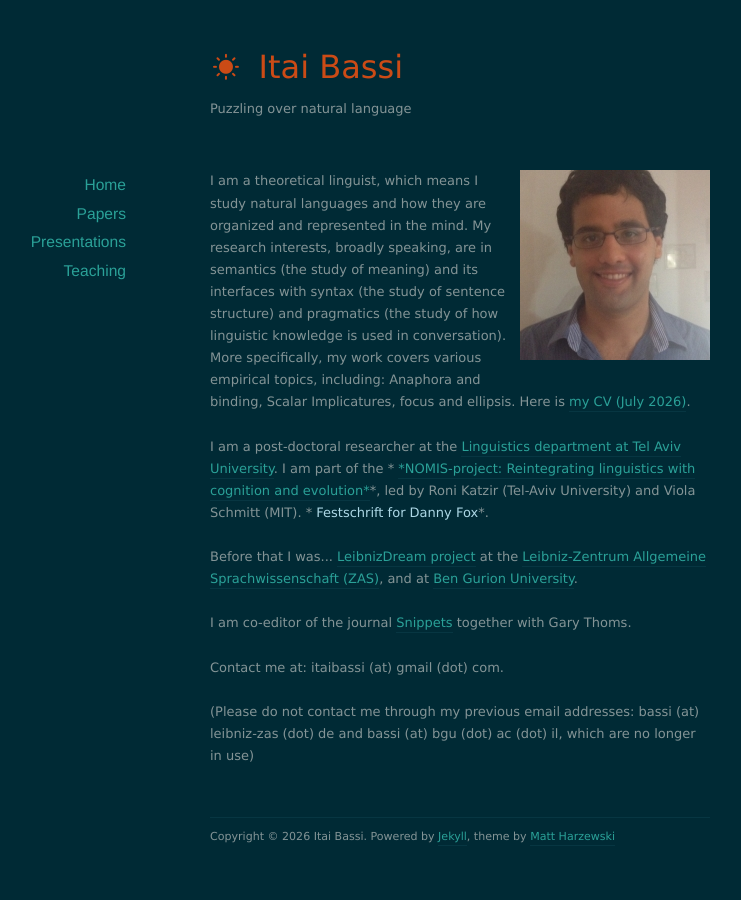
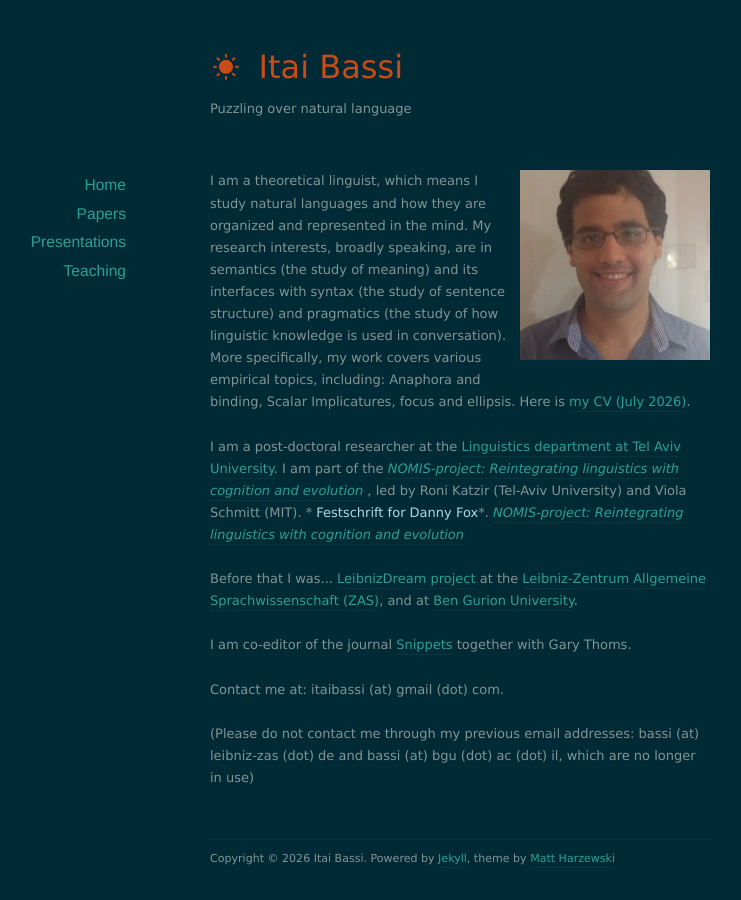
Before and after one commit to itaibassi/itaibassi.github.io, a Jekyll site: the page built from index.html, in a window 1280 px wide. Shown: the whole page, without its empty margins (180-921 px from the left). Built offline with Jekyll 4.4.1, drawn with Linux system fonts in a browser that asks for light colours; nearby versions of some CDN libraries; the list of posts is cut into pages by our own code.

Commit message:
Update index.html

```diff
--- a/index.html
+++ b/index.html
@@ -10,9 +10,13 @@ I am a theoretical linguist, which means I study natural languages and how they
 
 <br><br>
 
- I am  a post-doctoral researcher at the <a href="https://en-humanities.tau.ac.il/linguistics"> Linguistics department at Tel Aviv University</a>. I am part of the *<font color="lightblue"> <a href="https://nomisfoundation.ch/projects/reintegrating-linguistics/">*NOMIS-project: Reintegrating linguistics with cognition and evolution*</font></a>*, led by Roni Katzir (Tel-Aviv University) and Viola Schmitt (MIT).
+ I am  a post-doctoral researcher at the <a href="https://en-humanities.tau.ac.il/linguistics"> Linguistics department at Tel Aviv University</a>. I am part of the <a href="https://nomisfoundation.ch"><em>NOMIS-project: Reintegrating linguistics with cognition and evolution</em></a>
+, led by Roni Katzir (Tel-Aviv University) and Viola Schmitt (MIT).
 
 *<font color="lightblue"> Festschrift for Danny Fox</font>*.
+
+<a href="https://nomisfoundation.ch"><em>NOMIS-project: Reintegrating linguistics with cognition and evolution</em></a>
+
 
 
 
```
